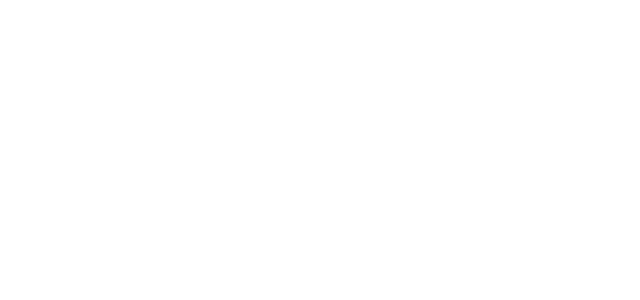
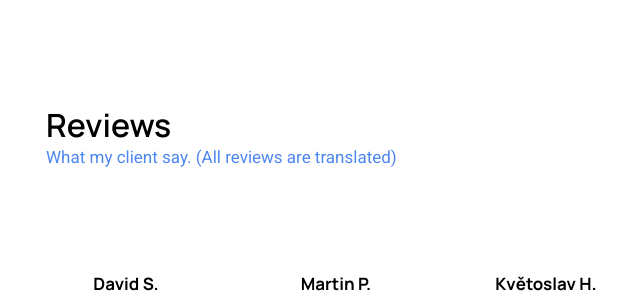
Before and after one commit to TerThesz/designbydaniel-reloaded, a Next.js app: page / in a window 1280 px wide. Shown: the part 2493-2793 px from the top of the page, without its empty margins (304-944 px from the left). Before the commit the page ends 2400 px from the top, so only its background shows below. Built offline with nearby package versions, Linux system fonts and the light colour scheme.

Commit message:
🎨 added reviews component

```diff
--- /dev/null
+++ b/components/Reviews.tsx
@@ -0,0 +1,29 @@
+const Reviews = () => {
+  return (
+    <section className="relative">
+      <h2>Reviews</h2>
+      <p className="subtitle">What my client say. (All reviews are translated)</p>
+
+      <div className="w-full mt-[100px] grid grid-cols-3 grid-rows-none gap-[50px] reviews-grid">
+        <div>
+          <h3>David S.</h3>
+          <p className="review-subtitle">DavTan</p>
+          <p className="content">I can highly recommend, very nice agreement, work and price. Thank you</p>
+        </div>
+        <div>
+          <h3>Martin P.</h3>
+          <p className="review-subtitle">Artiffine</p>
+          <p className="content">Great satisfaction. I approached Daniel with a request to create an animation for the hover buttons on our website www.artiffine.com. We had a finished marble canvas in jpg, and we wanted to turn it into an animation. After less successful attempts by other graphic designers, Daniel's result was the final one that met our high standards of quality design. I recommend</p>
+        </div>
+        <div>
+          <h3>Květoslav H.</h3>
+          <p className="content !pt-[42px]">Fast and high-quality cooperation even in a time press. Own ideas and not just management with a set template. We made a presentation video.</p>
+        </div>
+      </div>
+
+      <button className="absolute bottom-[50px] left-1/2 -translate-x-1/2 w-[250px] h-[60px] tracking-[5px] font-bold uppercase border-none outline-none bg-gray-200 hover:scale-105 active:scale-100 hover:bg-gray-300 active:bg-gray-200">Show More</button>
+    </section>
+  );
+}
+
+export default Reviews;
--- a/components/Services.tsx
+++ b/components/Services.tsx
@@ -1,10 +1,10 @@
 const Services = () => {
   return (
-    <section className="bg-[rgb(7,7,7)] relative">
+    <section className="bg-[rgb(7,7,7)] relative text-white">
       <h2>Services</h2>
       <p className="subtitle">List of available services.</p>
 
-      <div className="w-full mt-[100px] grid grid-cols-3 grid-rows-none gap-[50px] text-white services-grid">
+      <div className="w-full mt-[100px] grid grid-cols-3 grid-rows-none gap-[50px] services-grid">
         <div>
           <h3><span>01.</span> Graphic Design</h3>
 
@@ -22,7 +22,7 @@
         </div>
       </div>
 
-      <p className="absolute w-full bottom-[100px] left-0 text-center text-white opacity-40 font-roboto text-[18px]">I require a 50% (50% of the estimated price) deposit for all new clients. The final price of all services is based on the length and difficulty of the project.</p>
+      <p className="absolute w-full bottom-[100px] left-0 text-center opacity-40 font-roboto text-[18px]">I require a 50% (50% of the estimated price) deposit for all new clients. The final price of all services is based on the length and difficulty of the project.</p>
     </section>
   );
 }
--- a/pages/index.tsx
+++ b/pages/index.tsx
@@ -3,6 +3,7 @@
 import Header from '../components/Header';
 import Services from '../components/Services';
 import Portfolio from '../components/Portfolio';
+import Reviews from '../components/Reviews';
 
 const Home: NextPage = () => {
   return (
@@ -12,6 +13,7 @@
       <Header />
       <Services />
       <Portfolio />
+      <Reviews />
     </>
   );
 }
--- a/styles/globals.css
+++ b/styles/globals.css
@@ -37,7 +37,7 @@
   }
 
   section h2 {
-    @apply text-white text-3xl font-semibold text-[2rem];
+    @apply text-3xl font-semibold text-[2rem];
   }
 
   section .subtitle {
@@ -59,4 +59,24 @@
   .services-grid p {
     @apply mt-[20px] font-roboto text-[18px] opacity-40;
   }
+
+  .reviews-grid div {
+    @apply w-full h-full text-center;
+  }
+
+  .reviews-grid h3 {
+    @apply text-[17px] font-bold;
+  }
+
+  .reviews-grid .review-subtitle {
+    @apply opacity-60;
+  }
+
+  .reviews-grid .content {
+    @apply mt-[17px] pt-[20px] leading-8 font-roboto text-[18px] opacity-60;
+  }
+
+  .reviews-grid .content {
+    @apply before:content-['\"'] after:content-['\"'];
+  }
 }
--- a/tailwind.config.js
+++ b/tailwind.config.js
@@ -4,8 +4,8 @@
   theme: {
     extend: {
       fontFamily: {
-        'manrope': ['Manrope', 'Arial'],
-        'roboto': ['Roboto', 'Arial'],
+        'manrope': ['Manrope'],
+        'roboto': ['Roboto'],
       },
       colors: {
         'dano_blue': '#6495ED',
```
